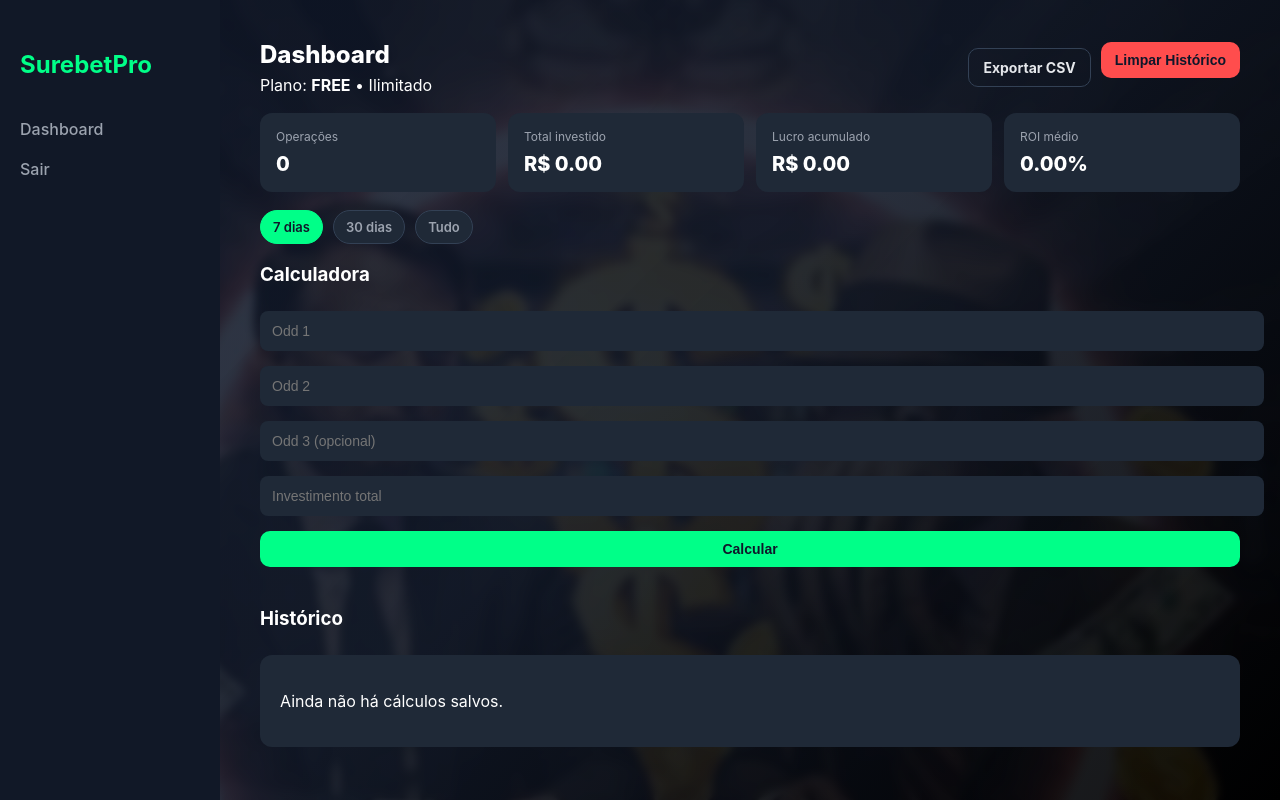
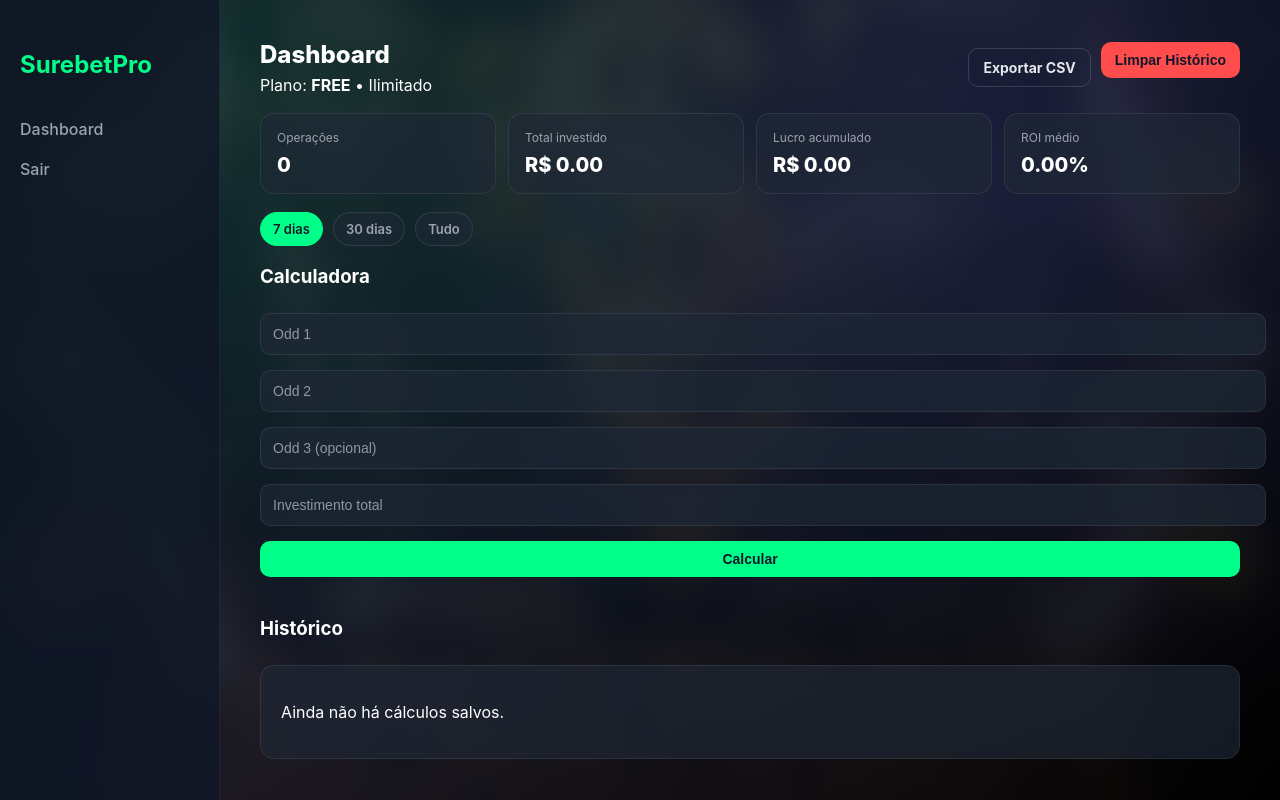
Before and after one commit to ricci7/surebet_pro, a Flask app: page /dashboard in a window 1280 px wide. Run offline with Flask 3, Linux system fonts and the light colour scheme; the visitor is signed in with stand-in values (Sample User, id 1); data that the repository does not hold is empty.

Commit message:
fintech background clean

```diff
--- a/static/style.css
+++ b/static/style.css
@@ -1,26 +1,36 @@
+/* =========================
+   FUNDO FINTECH (SEM CORTAR)
+   ========================= */
+
 body{
   margin: 0;
   font-family: 'Inter', sans-serif;
   color: white;
   min-height: 100vh;
-
-  background-image: url("/static/rachadores.jpg");
-  background-repeat: no-repeat;
-  background-position: center top;   /* melhor pra imagens com “topo” importante */
-  background-size: cover;
-  background-attachment: fixed;
-
   display: block;
   position: relative;
+
+  /* imagem inteira (sem corte) */
+  background: url("/static/rachadores.jpg") center/contain no-repeat fixed;
+  background-color: #0f172a;
 }
 
-/* Overlay fintech corrigido */
+/* imagem desfocada preenchendo o fundo (premium) */
+body::after{
+  content:"";
+  position: fixed;
+  inset: 0;
+  background: url("/static/rachadores.jpg") center/cover no-repeat fixed;
+  filter: blur(18px) brightness(0.45);
+  transform: scale(1.08);
+  z-index: -2;
+}
+
+/* overlay fintech por cima do blur */
 body::before{
   content:"";
-  position:fixed;
-  inset:0;
-
-  /* camada escura + gradiente fintech */
+  position: fixed;
+  inset: 0;
   background:
     radial-gradient(circle at 20% 10%, rgba(0,255,136,0.10), transparent 45%),
     radial-gradient(circle at 80% 20%, rgba(99,102,241,0.12), transparent 50%),
@@ -29,30 +39,20 @@ body::before{
       rgba(17,24,39,0.82),
       rgba(0,0,0,0.88)
     );
-
-  /* blur mais leve */
-  backdrop-filter: blur(2px);
-
   pointer-events:none;
-  z-index:0;
+  z-index: -1;
 }
 
-.layout{
-  position: relative;
-  z-index: 1;
-}
+/* =========================
+   LAYOUT BASE (base.html)
+   ========================= */
 
-/* garante que o conteúdo fique acima */
-.layout {
-  position: relative;
-  z-index: 1;
-}
-
-/* seu layout do base.html */
 .layout{
   display:flex;
   min-height:100vh;
   width:100%;
+  position: relative;
+  z-index: 1;
 }
 
 .content{
@@ -61,25 +61,35 @@ body::before{
   box-sizing:border-box;
 }
 
-/* Sidebar */
-.sidebar {
+@media (max-width: 700px){
+  .content{ padding: 20px; }
+}
+
+/* =========================
+   SIDEBAR
+   ========================= */
+
+.sidebar{
   width: 220px;
-    background-color: #111827;
   height: 100vh;
   padding: 30px 20px;
   box-sizing: border-box;
+
+  background: rgba(17,24,39,0.82);
+  backdrop-filter: blur(10px);
+  border-right: 1px solid rgba(255,255,255,0.06);
 }
 
-.sidebar h2 {
+.sidebar h2{
   color: #00ff88;
   margin-bottom: 40px;
 }
 
-.sidebar h2 span {
+.sidebar h2 span{
   color: white;
 }
 
-.sidebar a {
+.sidebar a{
   display: block;
   color: #9ca3af;
   text-decoration: none;
@@ -87,68 +97,94 @@ body::before{
   font-weight: 500;
 }
 
-.sidebar a:hover {
+.sidebar a:hover{
   color: #00ff88;
 }
 
-/* Main */
-.main {
-    flex: 1;
-    padding: 40px;
-}
+/* =========================
+   TIPOGRAFIA
+   ========================= */
 
-h3 {
+h3{
   margin-bottom: 25px;
 }
 
-/* Form */
-form input, form button {
+/* =========================
+   FORM
+   ========================= */
+
+form input, form button{
   width: 100%;
   padding: 12px;
   margin-bottom: 15px;
-    border-radius: 8px;
+  border-radius: 10px;
   border: none;
   font-size: 14px;
 }
 
-form input {
-    background-color: #1f2937;
+form input{
+  background: rgba(31, 41, 55, 0.70);
+  backdrop-filter: blur(10px);
+  border: 1px solid rgba(255,255,255,0.08);
   color: white;
+  outline: none;
 }
 
-form button {
+form input::placeholder{
+  color: rgba(156,163,175,0.9);
+}
+
+form button{
   background-color: #00ff88;
   font-weight: bold;
   cursor: pointer;
+  color: #0f172a;
 }
 
-form button:hover {
+form button:hover{
   background-color: #00cc6a;
 }
 
-/* Result Box */
-.result-box {
-    background-color: #1f2937;
+/* =========================
+   BOXES / CARDS
+   ========================= */
+
+.result-box,
+.metric-card,
+.history-item,
+.card{
+  background: rgba(31, 41, 55, 0.65);
+  backdrop-filter: blur(12px);
+  border: 1px solid rgba(255,255,255,0.08);
+  border-radius: 14px;
+}
+
+.result-box{
   padding: 20px;
-    border-radius: 12px;
   margin-top: 20px;
 }
 
-.success {
+.success{
   border-left: 4px solid #00ff88;
 }
 
-.error {
+.error{
   border-left: 4px solid #ff4d4d;
 }
 
-.alert {
-    background-color: #1f2937;
+.alert,
+.flash{
+  background: rgba(31, 41, 55, 0.70);
+  backdrop-filter: blur(12px);
+  border: 1px solid rgba(255,255,255,0.08);
   padding: 12px;
-    border-radius: 8px;
+  border-radius: 10px;
   margin-bottom: 15px;
 }
-/* ===== DASHBOARD PREMIUM (ADD NO FINAL) ===== */
+
+/* =========================
+   DASHBOARD PREMIUM
+   ========================= */
 
 .topbar{
   display:flex;
@@ -170,13 +206,14 @@ form button:hover {
   align-items:center;
 }
 
-/* botões (compatível com seu form button) */
+/* botões */
 .btn{
   display:inline-block;
   padding: 10px 14px;
   border-radius: 10px;
-  border: none;
-  background:#1f2937;
+  border: 1px solid rgba(255,255,255,0.10);
+  background: rgba(31,41,55,0.55);
+  backdrop-filter: blur(10px);
   color:white;
   cursor:pointer;
   font-weight: 700;
@@ -188,27 +225,33 @@ form button:hover {
   filter: brightness(1.08);
 }
 
+.btn.primary,
 .btn-primary{
   background:#00ff88;
   color:#0f172a;
+  border: none;
 }
 
-.btn-primary:hover{
+.btn-primary:hover,
+.btn.primary:hover{
   background:#00cc6a;
 }
 
+.btn.danger,
 .btn-danger{
   background:#ff4d4d;
   color:#0f172a;
+  border: none;
 }
 
-.btn-danger:hover{
+.btn-danger:hover,
+.btn.danger:hover{
   background:#ff2f2f;
 }
 
 .btn-ghost{
   background: transparent;
-  border: 1px solid #334155;
+  border: 1px solid rgba(255,255,255,0.15);
   color: #e5e7eb;
 }
 
@@ -224,12 +267,13 @@ form button:hover {
 .chip{
   padding: 8px 12px;
   border-radius: 999px;
-  background:#1f2937;
-  border: 1px solid #334155;
+  background: rgba(31,41,55,0.55);
+  border: 1px solid rgba(255,255,255,0.10);
   color:#9ca3af;
   text-decoration:none;
   font-weight: 600;
   font-size: 13px;
+  backdrop-filter: blur(10px);
 }
 
 .chip:hover{
@@ -252,8 +296,6 @@ form button:hover {
 }
 
 .metric-card{
-  background-color:#1f2937;
-  border-radius: 12px;
   padding: 16px;
 }
 
@@ -268,7 +310,7 @@ form button:hover {
   font-weight: 800;
 }
 
-/* histórico premium */
+/* histórico */
 .history{
   display:flex;
   flex-direction:column;
@@ -277,10 +319,8 @@ form button:hover {
 }
 
 .history-item{
-  background-color:#1f2937;
-  border-radius: 12px;
   padding: 14px;
-  border-left: 4px solid #334155;
+  border-left: 4px solid rgba(255,255,255,0.10);
 }
 
 .history-top{
@@ -319,48 +359,6 @@ form button:hover {
 }
 
 @media (max-width: 700px){
-  body{ display:block; }
   .sidebar{ width:100%; height:auto; }
-  .main{ padding:20px; }
   .topbar{ flex-direction:column; align-items:flex-start; }
 }
-/* ===== PATCH FINAL: base.html usa .layout e .content ===== */
-
-/* quem controla o layout é .layout, não o body */
-body{
-  display: block;
-}
-
-/* container principal do base.html */
-.layout{
-  display: flex;
-  min-height: 100vh;
-  width: 100%;
-}
-
-/* área principal do base.html (equivale ao .main) */
-.content{
-  flex: 1;
-  padding: 40px;
-  box-sizing: border-box;
-}
-
-/* responsivo: ajuste pro .content (você tinha .main) */
-@media (max-width: 700px){
-  .content{ padding: 20px; }
-}
-/* ===== FINTECH OVERLAY ===== */
-
-body::before{
-  content:"";
-  position:fixed;
-  inset:0;
-  background: linear-gradient(
-    135deg,
-    rgba(15, 23, 42, 0.85),
-    rgba(17, 24, 39, 0.90),
-    rgba(0, 0, 0, 0.92)
-  );
-  backdrop-filter: blur(4px);
-  z-index: -1;
-}
```
Lines whose indentation alone changed are shown as unchanged.
